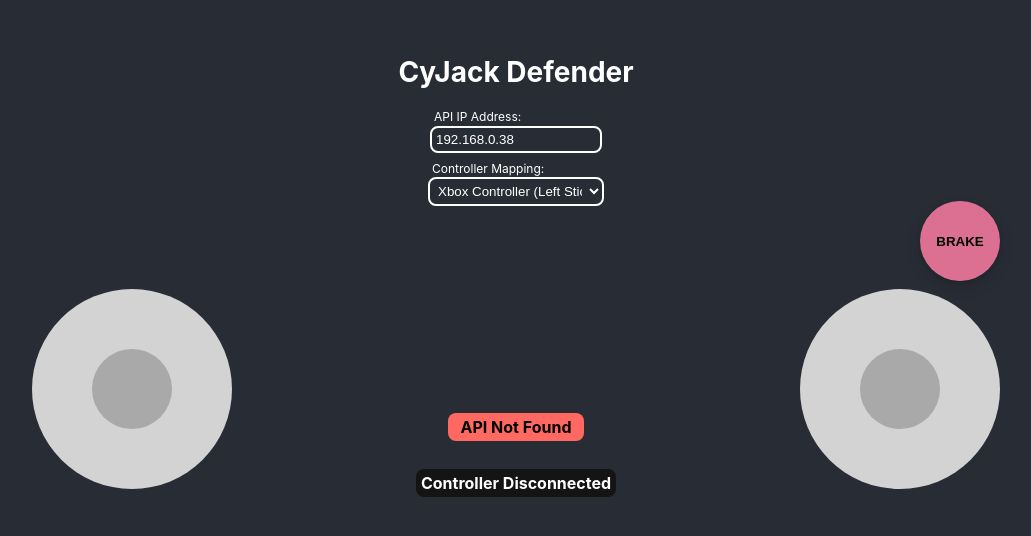
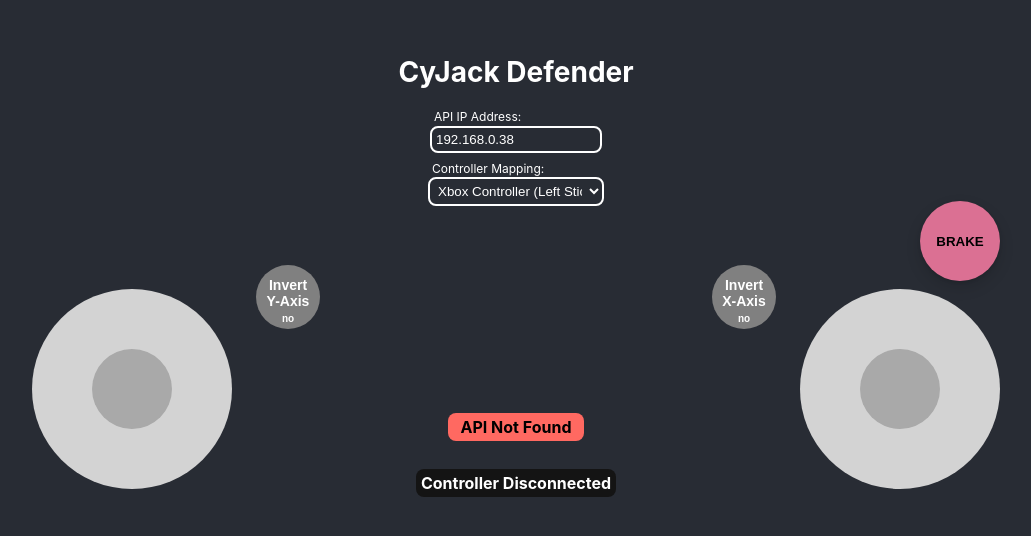
Before and after one commit to seansanchez/cyjack-defender, a React (Create React App) app in the folder src/Cyjack.UI/: page / in a window 1280 px wide. Shown: the part 120-656 px from the top of the page, without its empty margins (124-1155 px from the left). Built offline with nearby package versions, Linux system fonts and the light colour scheme.

Commit message:
Adding buttons to invert X and Y axises as needed

```diff
--- a/src/Cyjack.UI/src/Components/GamePad/GamePad.scss
+++ b/src/Cyjack.UI/src/Components/GamePad/GamePad.scss
@@ -19,6 +19,56 @@
     user-select: none;
     touch-action: none;
     -webkit-touch-callout: none;
+}
+
+.InvertVertButton,
+.InvertHorizButton {
+    position: absolute;
+    bottom: 11rem;
+    color: white;
+    border: none;
+    height: 4rem;
+    width: 4rem;
+    border-radius: 50%;
+    cursor: pointer;
+    user-select: none;
+    font-weight: bold;
+
+    .InnerTextWrapper {
+        position: relative;
+        height: 100%;
+        width: 100%;
+
+        .Label {
+            position: absolute;
+            top: 0;
+            bottom: 0;
+            left: 0;
+            right: 0;
+            margin: auto;
+            font-size: 14px;
+            user-select: none;
+            height: 2.5rem;
+        }
+
+        .InvertedYesNo {
+            position: absolute;
+            bottom: 0.25rem;
+            left: 0;
+            right: 0;
+            margin: auto;
+            font-size: 10px;
+            user-select: none;
+        }
+    }
+}
+
+.InvertVertButton {
+    left: 15rem;
+}
+
+.InvertHorizButton {
+    right: 15rem;
 }
 
 .LeftPad {
--- a/src/Cyjack.UI/src/Components/GamePad/GamePad.tsx
+++ b/src/Cyjack.UI/src/Components/GamePad/GamePad.tsx
@@ -20,6 +20,8 @@ interface IGamePadState {
     gamepadId: string | null;
     controllerState: IControllerState;
     prevControllerState: IControllerState;
+    invertUpDown: boolean;
+    invertLeftRight: boolean;
 }
 
 export class GamePad extends React.Component<IGamePadProps, IGamePadState> {
@@ -50,7 +52,9 @@ export class GamePad extends React.Component<IGamePadProps, IGamePadState> {
                 upDown: 0,
                 leftRight: 0,
                 brake: false
-            }
+            },
+            invertLeftRight: false,
+            invertUpDown: false
         };
     }
 
@@ -85,8 +89,8 @@ export class GamePad extends React.Component<IGamePadProps, IGamePadState> {
                             prevControllerState: currState
                         });
                         SendControllerCommands(this.props.apiAddress, {
-                            upDown: Math.round(currState.upDown),
-                            leftRight: Math.round(currState.leftRight),
+                            upDown: Math.round(currState.upDown * (this.state.invertUpDown ? -1 : 1)),
+                            leftRight: Math.round(currState.leftRight * (this.state.invertLeftRight ? -1 : 1)),
                             brake: currState.brake
                         }).then(() => null).catch(ex => {
                             console.error(ex);
@@ -346,6 +350,21 @@ export class GamePad extends React.Component<IGamePadProps, IGamePadState> {
     render() {
         return (
             <div className='GamePad' onContextMenu={(ev) => this.preventContextMenu(ev)}>
+                <button
+                    className='InvertVertButton'
+                    style={this.state.invertUpDown ? { backgroundColor: 'palegreen', color: 'black' } : { backgroundColor: 'grey' }}
+                    onClick={() => this.setState({
+                        invertUpDown: !this.state.invertUpDown
+                    })}>
+                    <div className='InnerTextWrapper'>
+                        <span className='Label'>
+                            Invert Y-Axis
+                        </span>
+                        <span className='InvertedYesNo'>
+                            {this.state.invertUpDown ? 'yes' : 'no'}
+                        </span>
+                    </div>
+                </button>
                 <div className='LeftPad'
                     onPointerDown={(ev) => this.trackVertPointer(ev)}
                     onPointerCancel={(ev) => this.trackVertPointer(ev, true)}
@@ -360,6 +379,21 @@ export class GamePad extends React.Component<IGamePadProps, IGamePadState> {
                             animate={{ y: this.state.controllerState.upDown * -0.8 }} />
                     </div>
                 </div>
+                <button
+                    className='InvertHorizButton'
+                    style={this.state.invertLeftRight ? { backgroundColor: 'palegreen', color: 'black' } : { backgroundColor: 'grey' }}
+                    onClick={() => this.setState({
+                        invertLeftRight: !this.state.invertLeftRight
+                    })}>
+                    <div className='InnerTextWrapper'>
+                        <span className='Label'>
+                            Invert X-Axis
+                        </span>
+                        <span className='InvertedYesNo'>
+                            {this.state.invertLeftRight ? 'yes' : 'no'}
+                        </span>
+                    </div>
+                </button>
                 <div className='RightPad'
                     onPointerDown={(ev) => this.trackHorizPointer(ev)}
                     onPointerCancel={(ev) => this.trackHorizPointer(ev, true)}
```
